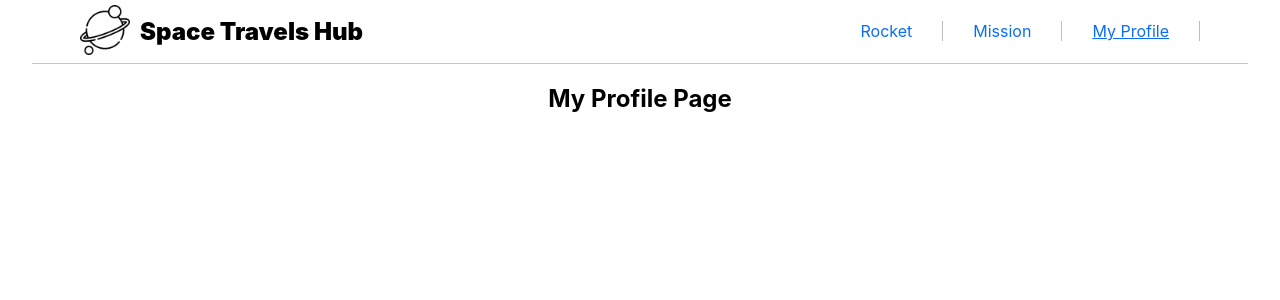
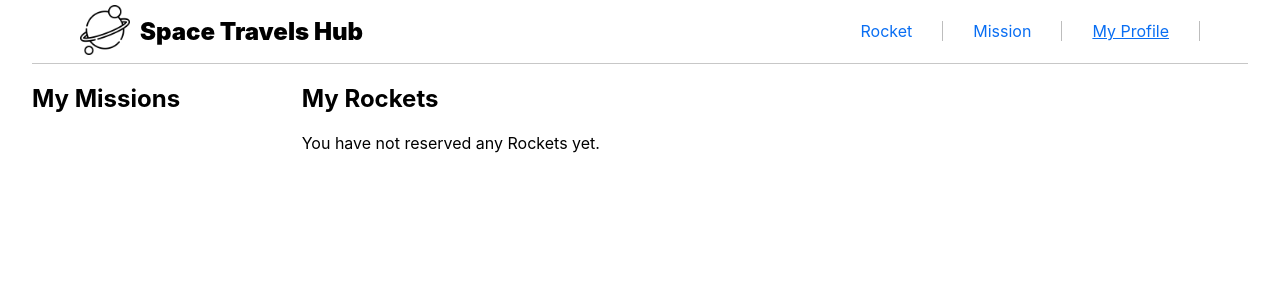
Before and after one commit to Peter-Dumbari/Rocket-Group-Project-, a React (Create React App) app: page /myprofile in a window 1280 px wide. Shown: the top 300 px of the page. Built offline with nearby package versions, Linux system fonts and the light colour scheme.

Commit message:
Add rocket to the profive

```diff
--- /dev/null
+++ b/jest.config.js
@@ -0,0 +1,6 @@
+module.exports = {
+  collectCoverage: true,
+  collectCoverageFrom: ['src/**/*.{js,jsx}'],
+  coverageDirectory: 'coverage',
+  testEnvironment: 'jsdom',
+};
--- a/src/Components/MyProfile.js
+++ b/src/Components/MyProfile.js
@@ -1,9 +1,18 @@
-function Myprofile() {
-  return (
-    <div>
-      <h2>My Profile Page</h2>
-    </div>
-  );
-}
+import React from 'react';
+import './Profile.css';
+import RocketProfile from './RocketProfile';
+
+const Myprofile = () => (
+  <div className="profile-container">
+    <section className="mission-container">
+      <h1>My Missions</h1>
+      {/* Mession component should imported here */}
+    </section>
+    <section className="rocket-Container">
+      <h1>My Rockets</h1>
+      <RocketProfile />
+    </section>
+  </div>
+);
 
 export default Myprofile;
--- /dev/null
+++ b/src/Components/Profile.css
@@ -0,0 +1,10 @@
+.profile-container {
+    display: flex;
+    flex-direction: row;
+    text-align: start;
+    gap: 10%;
+}
+
+.profile-container .rocket-Container {
+    width: 50%;
+}
--- /dev/null
+++ b/src/Components/RocketProfile.js
@@ -0,0 +1,23 @@
+import { useSelector } from 'react-redux';
+import './rocketProfile.css';
+
+const RocketProfile = () => {
+  const { reservedRockets } = useSelector((state) => state.rockets);
+  return (
+    <>
+      {reservedRockets.length === 0 ? (
+        <p className="no-rocket">You have not reserved any Rockets yet.</p>
+      ) : (
+        <div className="rocket-list">
+          {reservedRockets.map((rocket) => (
+            <p key={rocket.id}>
+              <h4>{rocket.name}</h4>
+            </p>
+          ))}
+        </div>
+      )}
+    </>
+  );
+};
+
+export default RocketProfile;
--- /dev/null
+++ b/src/Components/rocketProfile.css
@@ -0,0 +1,15 @@
+.rocket-list {
+    border: 1px solid #efefef;
+    border-bottom: none;
+    text-align: start;
+    width: 100%;
+}
+
+.rocket-list p {
+    border-bottom: 1px solid #efefef;
+}
+
+.rocket-list p h4 {
+    padding-left: 15px;
+    color: rgb(105, 104, 104);
+}
```
Also changed, not shown: package.json (+5 -2 lines), 2 other files (tests, documents, lock files or other folders).
